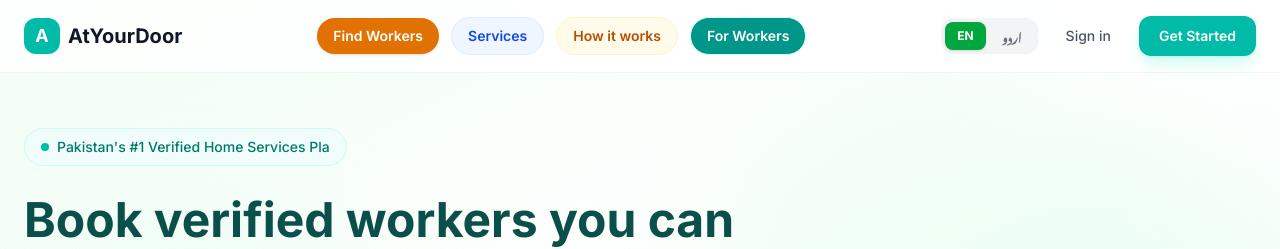
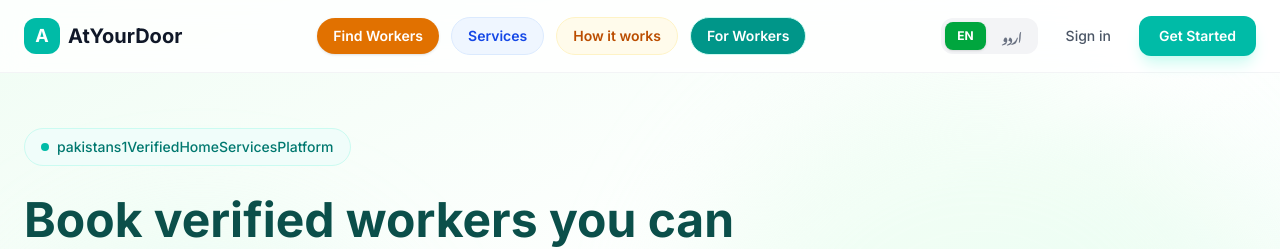
Before and after one commit to Hasnain-saeed7/AtYourDoor, a Next.js app: page / in a window 1280 px wide. Shown: the top 249 px of the page. Built offline with nearby package versions, Linux system fonts and the light colour scheme; no server answers; a web font is replaced by a local one.

Commit message:
after deployment hero settings

```diff
--- a/src/app/page.tsx
+++ b/src/app/page.tsx
@@ -25,7 +25,7 @@ export default async function HomePage() {
           <div className="max-w-3xl">
             <div className="inline-flex items-center gap-2 bg-teal-50 border border-teal-100 rounded-full px-4 py-2 mb-6">
               <div className="w-2 h-2 bg-teal-500 rounded-full animate-pulse" />
-              <T k="pakistans1VerifiedHomeServicesPla" className="text-teal-700 text-sm font-medium" />
+              <T k="pakistans1VerifiedHomeServicesPlatform" className="text-teal-700 text-sm font-medium" />
             </div>
 
             <h1 className="text-3xl md:text-5xl font-bold text-teal-900 leading-tight mb-6">
```
